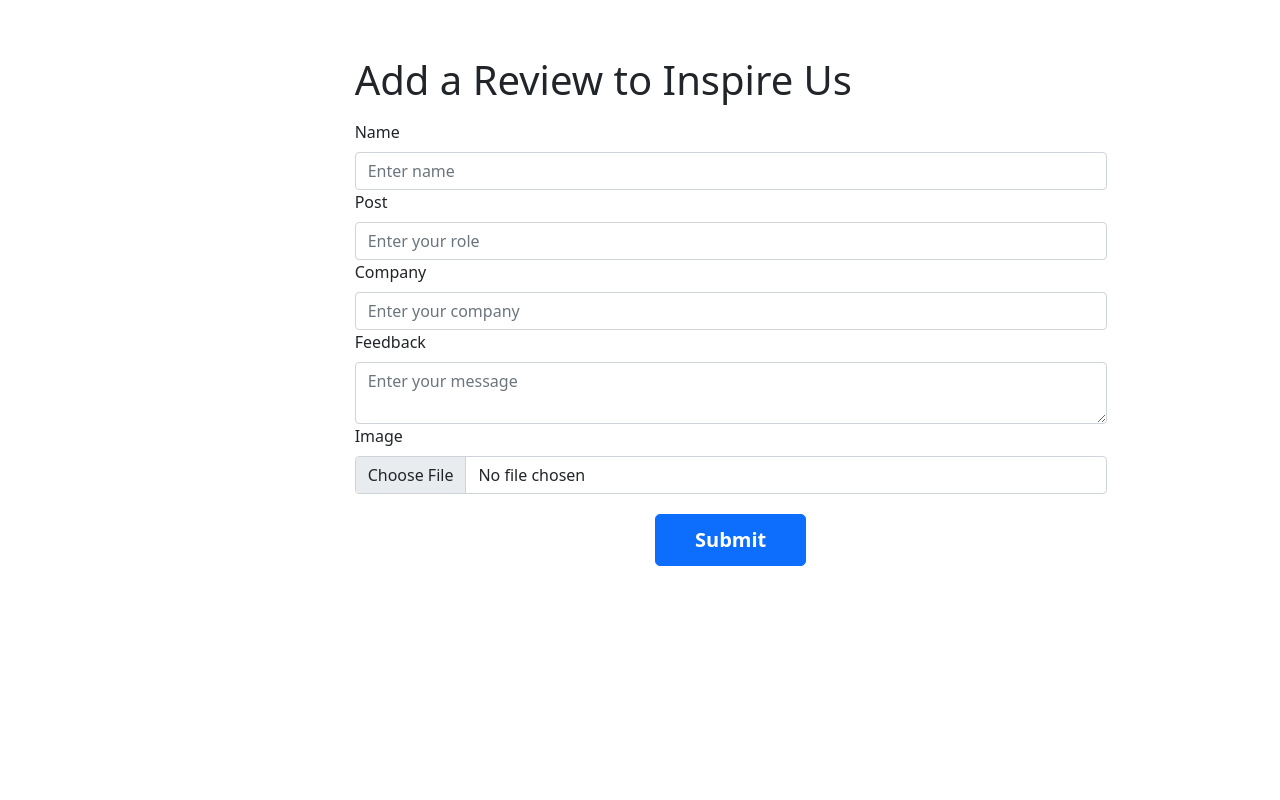
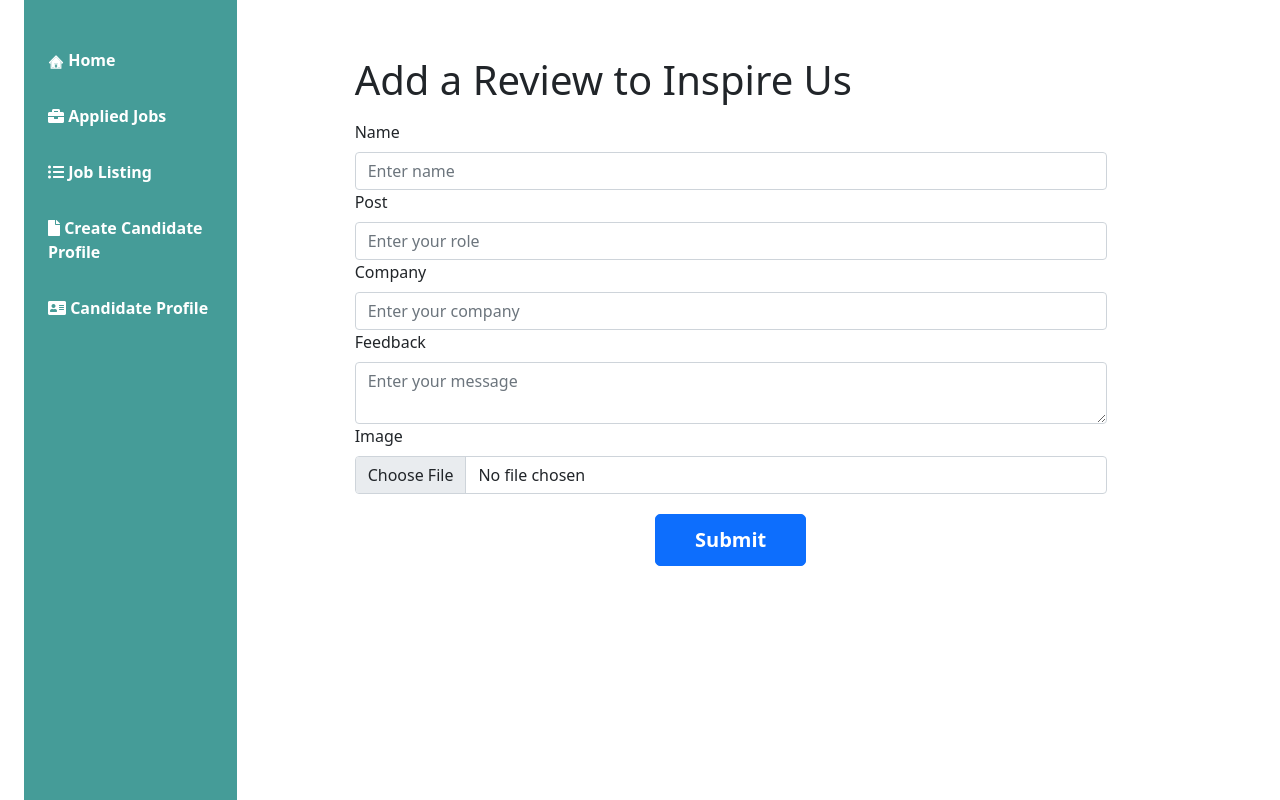
Before and after one commit to DevSquadCode/jobzilla-client, a React (Create React App) app: page /addReview in a window 1280 px wide. Built offline with nearby package versions, Linux system fonts and the light colour scheme.

Commit message:
Dashboard Integrated

```diff
--- a/src/App.js
+++ b/src/App.js
@@ -11,7 +11,6 @@ import RegisterAsRecruiter from './pages/authentication/RegisterAsRecruiter/Regi
 import AddReview from './components/AddReview/AddReview.js';
 import CreateCandidateProfile from './components/Candidates/CreateCandidateProfile/CreateCandidateProfile.js';
 import ShowCandidateProfile from './components/Candidates/ShowCandidateProfile/ShowCandidateProfile.js';
-import Sidebar from './components/Shared/Sidebar/Sidebar.js';
 import CreateBlogs from './components/Blogs/CreateBlogs'
 
 
@@ -43,9 +42,6 @@ function App() {
         <Route path='/createBlogs'>
           <CreateBlogs/>
         </Route>
-        <Route path='/sidebar'>
-          <Sidebar></Sidebar>
-        </Route>
         <Route exact path='/'>
           <Home />
         </Route>
--- a/src/components/AddReview/AddReview.js
+++ b/src/components/AddReview/AddReview.js
@@ -1,6 +1,6 @@
 import React, { useState } from 'react';
 import { Button, Form } from 'react-bootstrap';
-
+import Sidebar from '../Shared/Sidebar/Sidebar'
 
 const AddReview = () => {
     const [reviewData, setReviewData] = useState({})
@@ -56,7 +56,7 @@ const AddReview = () => {
     return (
         <div className="container-fluid row">
             <div className="col-md-2">
-
+                <Sidebar />
             </div>
             <div className="col-md-10">
                 <div className='d-flex justify-content-center'>
--- a/src/components/Candidates/ShowCandidateProfile/ShowCandidateProfile.js
+++ b/src/components/Candidates/ShowCandidateProfile/ShowCandidateProfile.js
@@ -1,11 +1,12 @@
 import React from 'react';
 import { Badge } from 'react-bootstrap';
+import Sidebar from '../../Shared/Sidebar/Sidebar'
 
 const ShowCandidateProfile = () => {
     return (
-        <div className="row mt-5">
+        <div className="row">
             <div className="col-md-2">
-
+                <Sidebar />
             </div>
 
             <div className="col-md-10">
--- a/src/components/Header/Header.js
+++ b/src/components/Header/Header.js
@@ -28,7 +28,7 @@ const Header = () => {
           <a id='menu' class="nav-link" href="#">Register</a>
         </li>
         <li class="nav-item">
-          <a id='menu' class="nav-link" href="#">Post a Job</a>
+                <Link id='menu' class="nav-link" to='/showCandidateProfile'> Dashboard</Link>
         </li>
         <li class="nav-item">
                 <Link id='logMenu' class="nav-link" to='/login'>Log In</Link>
--- a/src/components/Shared/Sidebar/Sidebar.js
+++ b/src/components/Shared/Sidebar/Sidebar.js
@@ -21,10 +21,14 @@ const Sidebar = () => {
                 <i class="fas fa-list-ul"></i> <span>Job Listing</span>
                 </li>
                 <li>
-                <i class="fas fa-file"></i> <span>Add Resume</span>
+                    <Link className="text-white link" to='/createCandidateProfile'>
+                        <i class="fas fa-file"></i> <span> Create Candidate Profile</span>
+                    </Link>
                 </li>
                 <li>
-                <i class="fas fa-address-card"></i> <span>User Profile</span>
+                    <Link className="text-white link" to='/showCandidateProfile'>
+                        <i class="fas fa-address-card"></i> <span>Candidate Profile</span>
+                    </Link>
                 </li>
             </ul>
 
```
